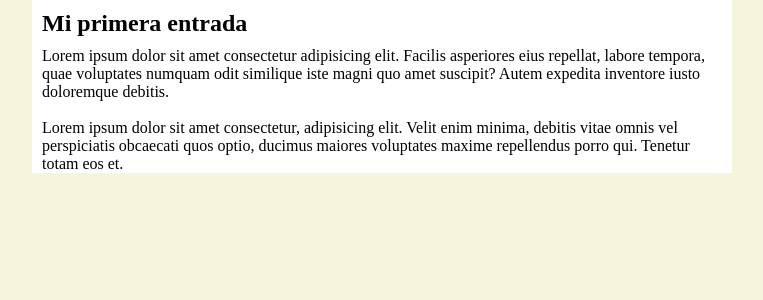
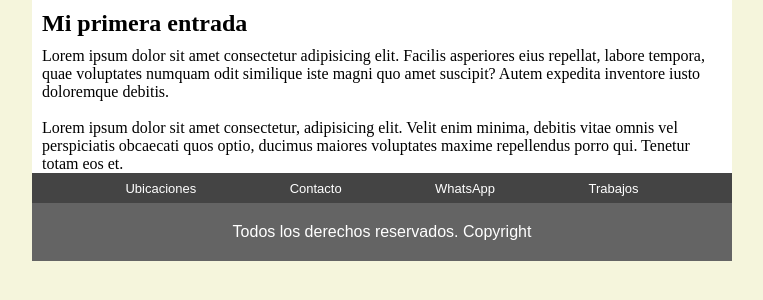
Before and after one commit to enriqueajin/htmlproject, a plain HTML site: page index.html in a window 1280 px wide. Shown: the whole page, without its empty margins (258-1021 px from the left). Drawn offline with Linux system fonts and the light colour scheme.

Commit message:
Se construyó el footer

```diff
--- a/css/styles.css
+++ b/css/styles.css
@@ -27,3 +27,41 @@ body {
 .articulos p {
     padding: 0 1rem;
 }
+
+.main-footer {
+    width: 700px;
+    display: grid;
+    margin: 0 auto;
+    background-color: rgb(100, 100, 100);
+    text-align: center;
+}
+
+.footer-list {
+    width: 700px;
+    display: flex;
+    justify-content: space-evenly;
+}
+
+.footer-list__item {
+    list-style: none;
+    display: inline-block;
+    color: white;
+    font-family: Arial;
+    font-size: 1.3rem;
+}
+
+.main-footer__list {
+    width: 700px;
+    height: 30px;
+    display: grid;
+    margin: 0 auto;
+    background-color: rgb(68, 68, 68);
+    align-items: center;
+    justify-content: space-evenly;
+}
+
+.main-footer p {
+    color: white;
+    padding: 2rem 0;
+    font-family: Arial, Helvetica, sans-serif;
+}
--- a/index.html
+++ b/index.html
@@ -21,7 +21,17 @@
         </section>
     </main>
     <footer class="main-footer">
-
+        <div class="main-footer__list">
+            <ul class="footer-list">
+                <li class="footer-list__item">Ubicaciones</li>
+                <li class="footer-list__item">Contacto</li>
+                <li class="footer-list__item">WhatsApp</li>
+                <li class="footer-list__item">Trabajos</li>
+            </ul>
+        </div>
+        <div>
+            <p class="main-footer__description">Todos los derechos reservados. Copyright</p>
+        </div>
     </footer>
 </body>
 </html>
```
